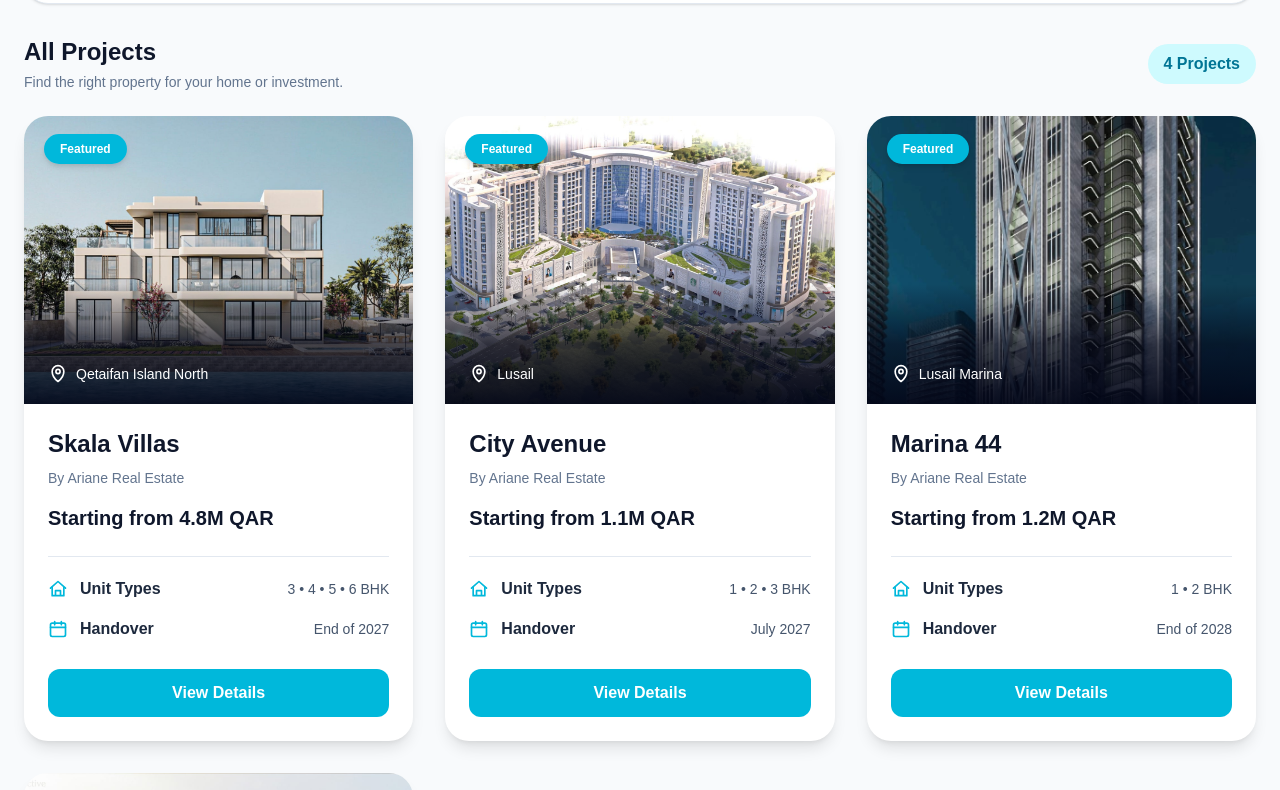
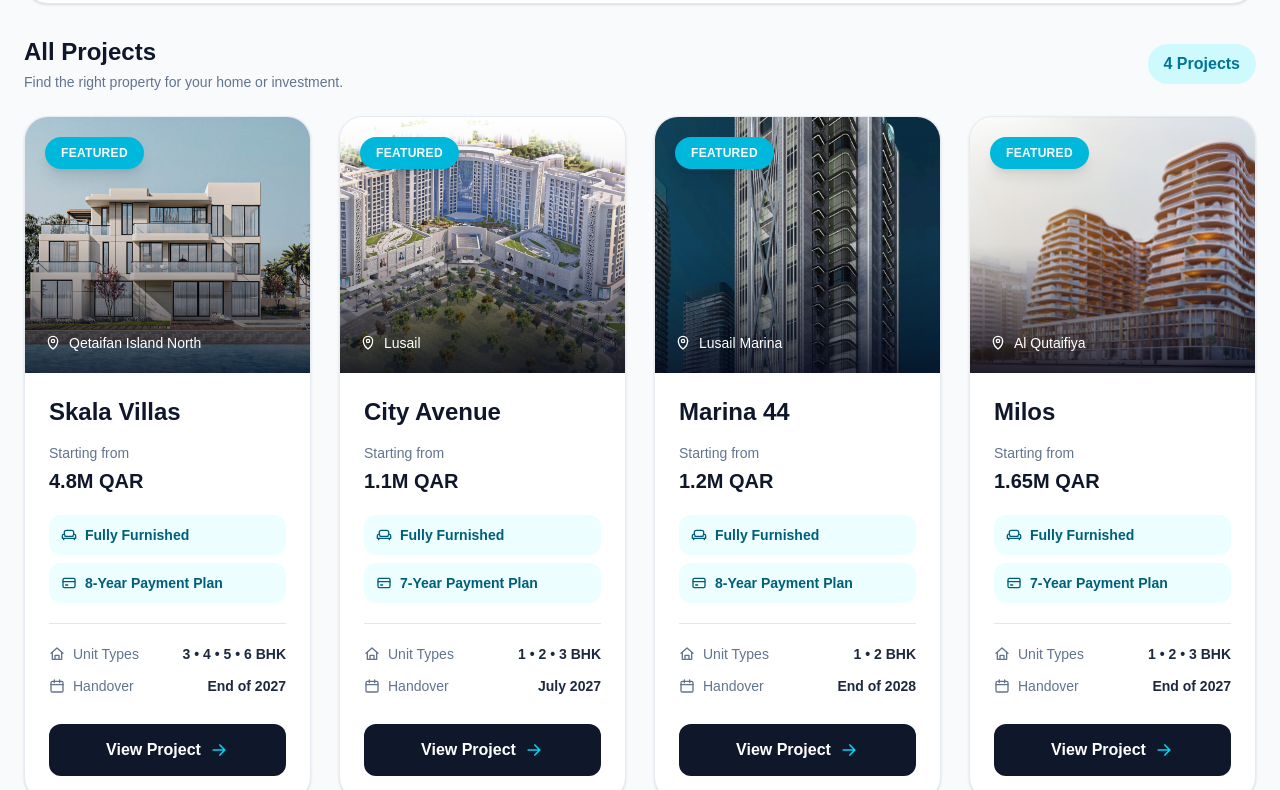
Before and after one commit to moustafadandan-sudo/Q-Estate, a Next.js app: page /projects in a window 1280 px wide. Shown: the part 530-1320 px from the top of the page. Built offline with nearby package versions, Linux system fonts and the light colour scheme.

Commit message:
Update project cards to match homepage

```diff
--- a/src/app/projects/page.tsx
+++ b/src/app/projects/page.tsx
@@ -13,7 +13,7 @@ function LocationIcon() {
       fill="none"
       stroke="currentColor"
       strokeWidth="2"
-      className="h-5 w-5 shrink-0"
+      className="h-4 w-4 shrink-0"
       aria-hidden="true"
     >
       <path
@@ -33,7 +33,7 @@ function HomeIcon() {
       fill="none"
       stroke="currentColor"
       strokeWidth="2"
-      className="h-5 w-5 shrink-0 text-cyan-500"
+      className="h-4 w-4 shrink-0"
       aria-hidden="true"
     >
       <path
@@ -57,7 +57,7 @@ function CalendarIcon() {
       fill="none"
       stroke="currentColor"
       strokeWidth="2"
-      className="h-5 w-5 shrink-0 text-cyan-500"
+      className="h-4 w-4 shrink-0"
       aria-hidden="true"
     >
       <rect x="3" y="5" width="18" height="16" rx="2" />
@@ -65,6 +65,74 @@ function CalendarIcon() {
         strokeLinecap="round"
         strokeLinejoin="round"
         d="M8 3v4M16 3v4M3 10h18"
+      />
+    </svg>
+  );
+}
+
+function FurnitureIcon() {
+  return (
+    <svg
+      viewBox="0 0 24 24"
+      fill="none"
+      stroke="currentColor"
+      strokeWidth="2"
+      className="h-4 w-4 shrink-0"
+      aria-hidden="true"
+    >
+      <path
+        strokeLinecap="round"
+        strokeLinejoin="round"
+        d="M5 11V8a3 3 0 0 1 3-3h8a3 3 0 0 1 3 3v3"
+      />
+      <path
+        strokeLinecap="round"
+        strokeLinejoin="round"
+        d="M4 11a2 2 0 0 0-2 2v4h20v-4a2 2 0 0 0-4 0v1H6v-1a2 2 0 0 0-2-2Z"
+      />
+      <path
+        strokeLinecap="round"
+        strokeLinejoin="round"
+        d="M4 17v2M20 17v2"
+      />
+    </svg>
+  );
+}
+
+function PaymentIcon() {
+  return (
+    <svg
+      viewBox="0 0 24 24"
+      fill="none"
+      stroke="currentColor"
+      strokeWidth="2"
+      className="h-4 w-4 shrink-0"
+      aria-hidden="true"
+    >
+      <rect x="3" y="5" width="18" height="14" rx="2" />
+      <path
+        strokeLinecap="round"
+        strokeLinejoin="round"
+        d="M3 10h18M7 15h3"
+      />
+    </svg>
+  );
+}
+
+function ArrowIcon() {
+  return (
+    <svg
+      viewBox="0 0 24 24"
+      fill="none"
+      stroke="currentColor"
+      strokeWidth="2"
+      className="h-5 w-5 text-cyan-400 transition-all duration-300 group-hover/view-button:translate-x-1 group-hover/view-button:text-black"
+      aria-hidden="true"
+    >
+      <path
+        strokeLinecap="round"
+        strokeLinejoin="round"
+        d="M5 12h14M13 6l6 6-6 6"
       />
     </svg>
   );
@@ -90,6 +158,17 @@ function SearchIcon() {
   );
 }
 
+function getPaymentPlan(slug: string) {
+  const paymentPlans: Record<string, string> = {
+    "skala-villas": "8-Year Payment Plan",
+    "city-avenue": "7-Year Payment Plan",
+    "marina-44": "8-Year Payment Plan",
+    milos: "7-Year Payment Plan",
+  };
+
+  return paymentPlans[slug] || "Flexible Payment Plan";
+}
+
 export default function ProjectsPage() {
   const projects = useMemo(() => getFeaturedProjects(), []);
 
@@ -105,9 +184,7 @@ export default function ProjectsPage() {
 
   const propertyTypes = useMemo(() => {
     return [
-      ...new Set(
-        projects.flatMap((project) => project.propertyTypes)
-      ),
+      ...new Set(projects.flatMap((project) => project.propertyTypes)),
     ].sort();
   }, [projects]);
 
@@ -357,75 +434,92 @@ export default function ProjectsPage() {
 
       <section className="px-6 pb-20">
         {filteredProjects.length > 0 ? (
-          <div className="mx-auto grid max-w-7xl gap-8 md:grid-cols-2 xl:grid-cols-3">
+          <div className="mx-auto grid max-w-7xl gap-7 md:grid-cols-2 lg:grid-cols-4">
             {filteredProjects.map((project) => (
               <article
                 key={project.slug}
-                className="overflow-hidden rounded-3xl bg-white shadow-lg transition duration-300 hover:-translate-y-2 hover:shadow-2xl"
+                className="group/card flex h-full flex-col overflow-hidden rounded-3xl border border-slate-200/80 bg-white shadow-sm transition duration-300 hover:-translate-y-1.5 hover:shadow-xl"
               >
-                <div
-                  className="relative h-72 bg-cover bg-center"
-                  style={{
-                    backgroundImage: `url(${project.image})`,
-                  }}
+                <Link
+                  href={`/projects/${project.slug}`}
+                  className="relative block h-64 overflow-hidden"
                 >
+                  <div
+                    className="absolute inset-0 bg-cover bg-center transition duration-700 group-hover/card:scale-105"
+                    style={{
+                      backgroundImage: `url(${project.image})`,
+                    }}
+                  />
+
+                  <div className="absolute inset-0 bg-gradient-to-t from-slate-950/80 via-slate-950/10 to-transparent" />
+
                   {project.featured && (
-                    <div className="absolute left-5 top-5">
-                      <span className="rounded-full bg-cyan-500 px-4 py-2 text-xs font-semibold text-white shadow-md">
-                        Featured
-                      </span>
-                    </div>
+                    <span className="absolute left-5 top-5 rounded-full bg-cyan-500 px-4 py-2 text-xs font-bold uppercase tracking-wide text-white shadow-lg">
+                      Featured
+                    </span>
                   )}
 
-                  <div className="absolute inset-x-0 bottom-0 bg-gradient-to-t from-slate-950/95 via-slate-950/70 to-transparent px-6 pb-5 pt-20">
-                    <div className="flex items-center gap-2 text-white">
+                  <div className="absolute inset-x-0 bottom-0 px-5 pb-5">
+                    <div className="flex items-center gap-2 text-sm font-medium text-white">
                       <LocationIcon />
-
-                      <span className="text-sm font-medium">
-                        {project.location}
-                      </span>
+                      <span>{project.location}</span>
                     </div>
                   </div>
-                </div>
+                </Link>
 
-                <div className="p-6">
-                  <h3 className="text-2xl font-bold text-slate-900">
-                    {project.name}
+                <div className="flex flex-1 flex-col p-6">
+                  <h3 className="text-2xl font-bold leading-tight text-slate-900">
+                    <Link
+                      href={`/projects/${project.slug}`}
+                      className="transition hover:text-cyan-600"
+                    >
+                      {project.name}
+                    </Link>
                   </h3>
 
-                  <p className="mt-2 text-sm font-medium text-slate-500">
-                    By {project.developer}
+                  <p className="mt-4 text-sm font-medium text-slate-500">
+                    Starting from
                   </p>
 
-                  <p className="mt-4 text-xl font-bold text-slate-900">
-                    Starting from {project.price}
+                  <p className="mt-1 text-xl font-bold text-slate-900">
+                    {project.price}
                   </p>
 
-                  <div className="mt-6 space-y-4 border-t border-slate-200 pt-5">
+                  <div className="mt-5 grid grid-cols-1 gap-2">
+                    <div className="flex items-center gap-2 rounded-xl bg-cyan-50 px-3 py-2.5 text-sm font-semibold text-cyan-800">
+                      <FurnitureIcon />
+                      <span>Fully Furnished</span>
+                    </div>
+
+                    <div className="flex items-center gap-2 rounded-xl bg-cyan-50 px-3 py-2.5 text-sm font-semibold text-cyan-800">
+                      <PaymentIcon />
+                      <span>{getPaymentPlan(project.slug)}</span>
+                    </div>
+                  </div>
+
+                  <div className="mt-5 space-y-3 border-t border-slate-200 pt-5">
                     <div className="flex items-center justify-between gap-4">
-                      <div className="flex items-center gap-3">
+                      <div className="flex items-center gap-2 text-slate-500">
                         <HomeIcon />
-
-                        <span className="font-semibold text-slate-800">
+                        <span className="text-sm font-medium">
                           Unit Types
                         </span>
                       </div>
 
-                      <span className="text-right text-sm text-slate-600">
+                      <span className="text-right text-sm font-semibold text-slate-800">
                         {project.type}
                       </span>
                     </div>
 
                     <div className="flex items-center justify-between gap-4">
-                      <div className="flex items-center gap-3">
+                      <div className="flex items-center gap-2 text-slate-500">
                         <CalendarIcon />
-
-                        <span className="font-semibold text-slate-800">
+                        <span className="text-sm font-medium">
                           Handover
                         </span>
                       </div>
 
-                      <span className="text-right text-sm text-slate-600">
+                      <span className="text-right text-sm font-semibold text-slate-800">
                         {project.handover}
                       </span>
                     </div>
@@ -433,9 +527,10 @@ export default function ProjectsPage() {
 
                   <Link
                     href={`/projects/${project.slug}`}
-                    className="mt-7 block w-full rounded-xl bg-cyan-500 px-5 py-3 text-center font-semibold text-white transition hover:bg-cyan-600"
+                    className="group/view-button mt-7 inline-flex w-full items-center justify-center gap-2 rounded-xl bg-slate-900 px-5 py-3.5 font-semibold text-white transition duration-300 hover:bg-cyan-500"
                   >
-                    View Details
+                    View Project
+                    <ArrowIcon />
                   </Link>
                 </div>
               </article>
```
